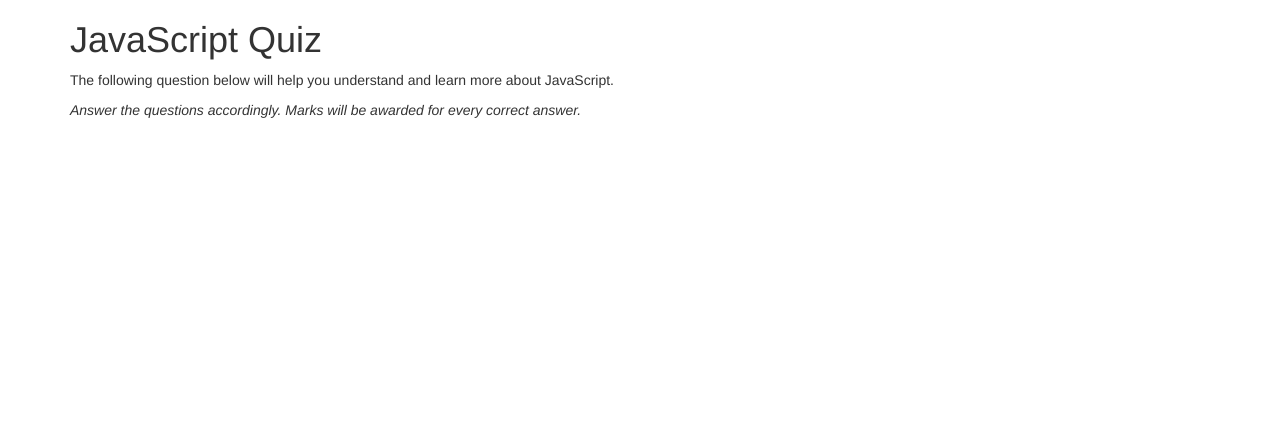
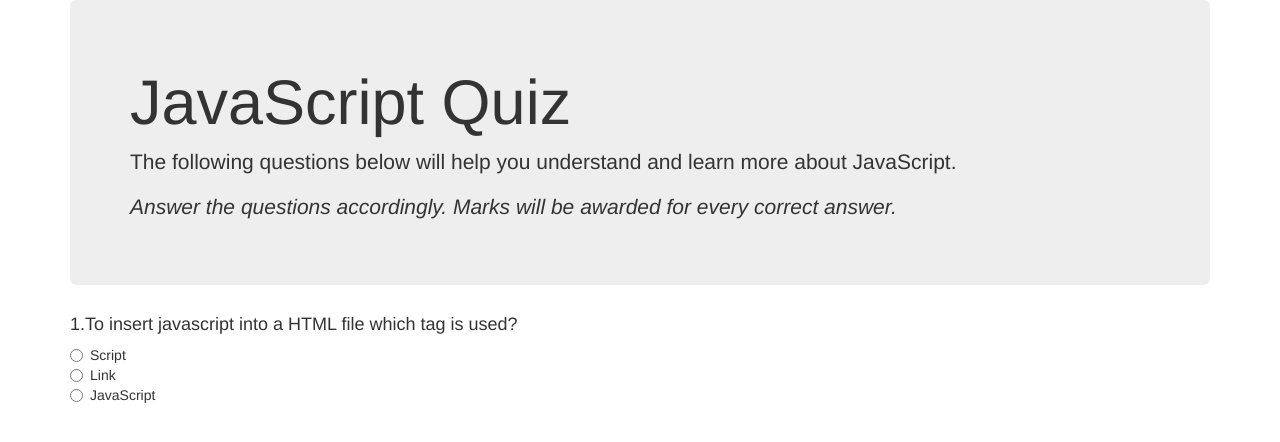
Before and after one commit to ArundaVictor/quiz, a plain HTML site: page index.html in a window 1280 px wide. Drawn offline with Linux system fonts and the light colour scheme.

Commit message:
add radio buttons to file

```diff
--- a/index.html
+++ b/index.html
@@ -9,10 +9,37 @@
     <title>QUIZ!</title>
   </head>
   <body>
+
     <div class="container">
+      <div class="jumbotron">
       <h1>JavaScript Quiz</h1>
-      <p>The following question below will help you understand and learn more about JavaScript.</p>
+      <p>The following questions below will help you understand and learn more about JavaScript.</p>
       <p><em>Answer the questions accordingly. Marks will be awarded for every correct answer.</em></p>
+      </div>
+      <form id="q1">
+
+
+      <h4>1.To insert javascript into a HTML file which tag is used?</h4>
+      <div class="radio">
+        <label>
+          <input type="radio" name="q1" value="script">
+          Script
+      <br>  </label><br>
+        <label>
+          <input type="radio" name="q1" value="link">
+          Link
+        <br></label><br>
+        <label>
+          <input type="radio" name="q1" value="link">
+          JavaScript
+        </label>
+
+
+        </form>
+
+      </div>
+
+
 
 
     </div>
```
